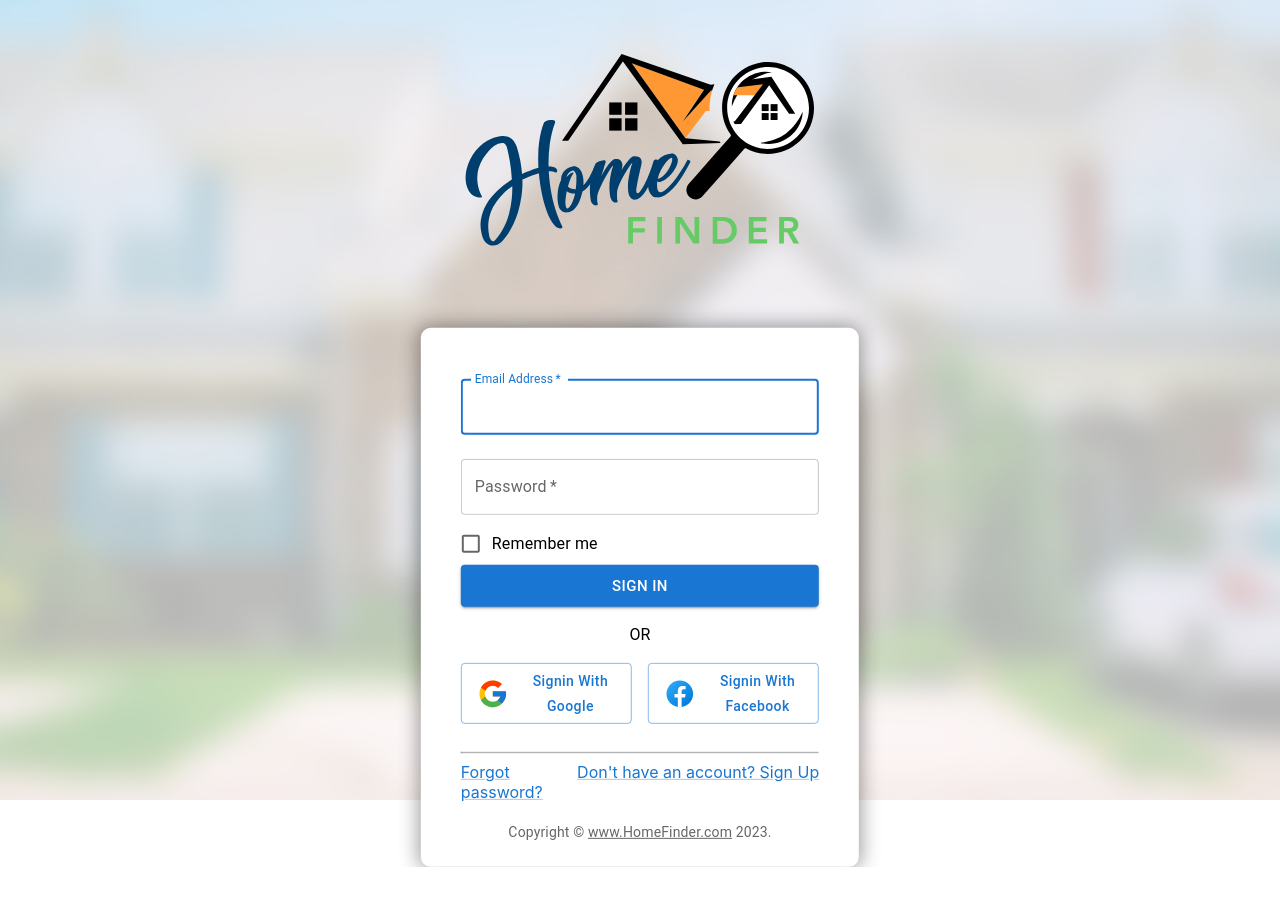
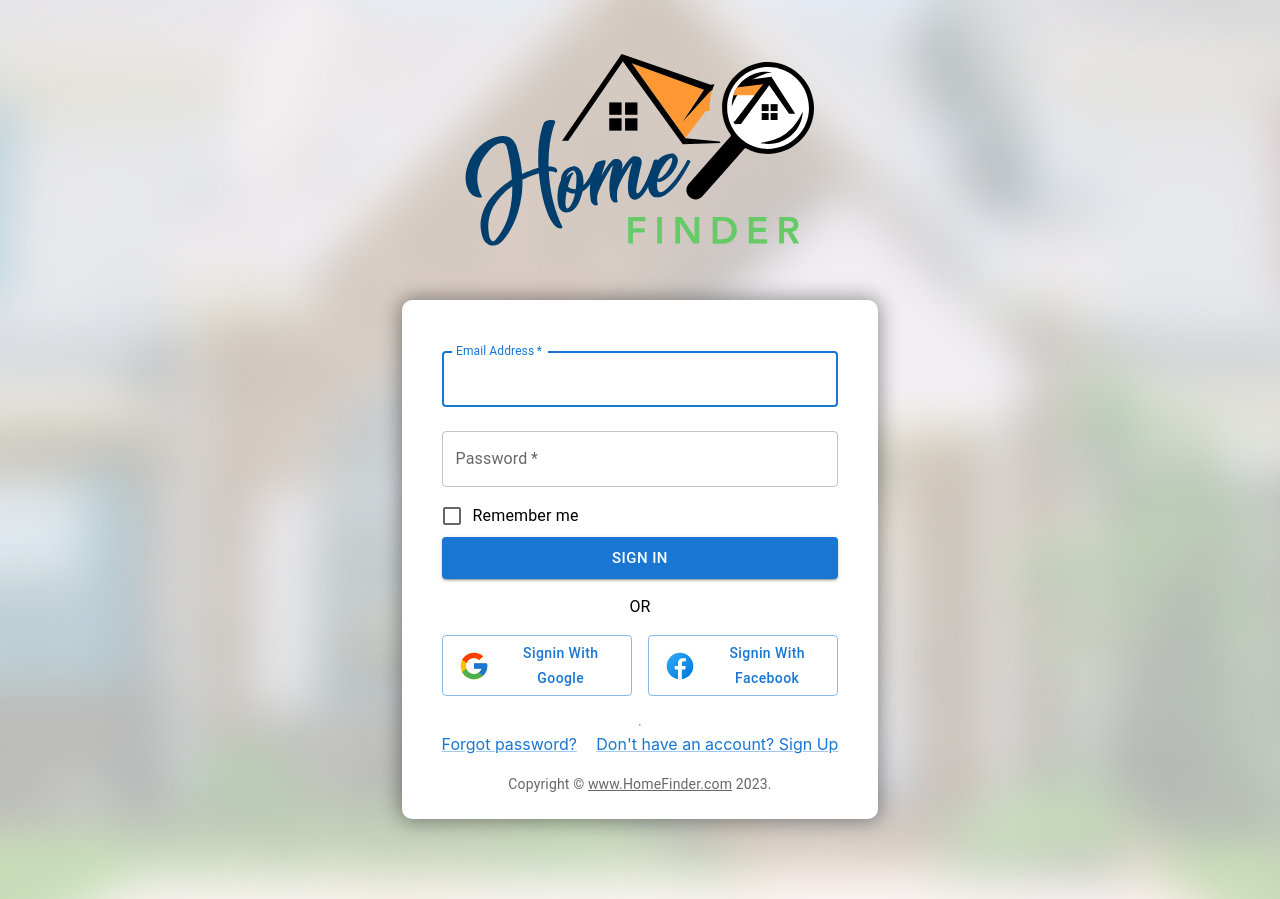
Before and after one commit to jinksendoh7/ApplicationProject_HomeFinder, a React (Create React App) app: page / in a window 1280 px wide. Before the commit the page ends 867 px from the top, so only its background shows below. Built offline with nearby package versions, Linux system fonts and the light colour scheme; no server answers.

Commit message:
create storage service

```diff
--- a/src/components/form/login/LoginForm.css
+++ b/src/components/form/login/LoginForm.css
@@ -2,24 +2,34 @@
     width:500px;
     text-align:left;
     position: relative;
-    left: 50%;
-    transform: translate(-50%, 20%);
+    display: flex;
+    flex-direction: column;
+    justify-content: center;
+    margin: 5rem auto 10rem auto;
     padding: 35px 40px 25px 40px;
     background-color: white;
     box-shadow: 0 0 20px 2px rgba(0, 0, 0, 0.4);
     border-radius: 10px;
 
+
 }
 
 @media only screen and (min-width: 992px) {
     .formContainer {
-        width: 28%;
+        width: 30%;
         margin-bottom: 5rem;
     }
 }
+@media (min-width: 1200px) {
+    .formContainer {
+        width: 31%;
+        margin-bottom: 5rem;
+    }
+
+ }
 @media only screen and (max-width: 600px) { /* For Mobile Screen */
     .formContainer {
-        width: 280px;
+        width: 320px;
         margin-bottom: 5rem;
     }
 }
@@ -40,13 +50,11 @@
     margin: 0 auto;
 }
 
-.bg {
+body {
     background-image: url(../../../assets/images/HomeBackground.jpg);
-    height: 100vh;
-    margin: 0 auto;
     background-position: center;
-    background-repeat: no-repeat;
-    background-size: cover;
+    background-repeat: repeat;
+
 }
 .margin-break{
     margin: 1rem;
--- a/src/components/form/login/LoginForm.js
+++ b/src/components/form/login/LoginForm.js
@@ -23,12 +23,7 @@ import reset from '../../../pages/reset-password/ResetPasswordPage';
 
 function LoginForm() {
   // Provide Context
-  const { googleSignIn, user } = UserAuth();
-  const { facebookSignIn } = UserAuth();
-
-  const responseFacebook = (response) => {
-    console.log(response);
-  };
+  const { googleSignIn, facebookSignIn, user } = UserAuth();
 
   const navigate = useNavigate();
 
@@ -114,7 +109,7 @@ function LoginForm() {
             container
             spacing={2}
             columns={16}
-            justifyContent="space-around"
+            justifyContent="space-between"
             alignItems="center"
           >
             <Grid
@@ -139,7 +134,7 @@ function LoginForm() {
             >
               <Button
                 variant="outlined"
-                onClick={handleGoogleSignIn}
+                onClick= {handleFacbookSignIn}
               >
                 <img
                   src={FacebookIcon}
--- a/src/components/form/signup/SignupForm.css
+++ b/src/components/form/signup/SignupForm.css
@@ -1,15 +1,3 @@
-/* .signupContainer {
-    width: 500px;
-    text-align: left;
-    position: relative;
-    left: 50%;
-    transform: translate(-50%, 20%);
-    padding: 35px 40px 25px 40px;
-    background-color: white;
-    box-shadow: 0 0 20px 2px rgba(0, 0, 0, 0.4);
-    border-radius: 10px;
-} */
-
-.form-wrapper{
-    margin-top: -50px;
+.wrapper-logo{
+    margin-bottom: 1rem;
 }
--- a/src/components/form/signup/SignupForm.js
+++ b/src/components/form/signup/SignupForm.js
@@ -11,8 +11,6 @@ import GoogleIcon from '../../../assets/images/google.svg';
 import FacebookIcon from '../../../assets/images/facebook.svg';
 import { Typography } from '@mui/material';
 import { useNavigate } from "react-router-dom";
-import { Alert, AlertTitle } from '@mui/material';
-
 
 import ToggleButtonGroup from '@mui/material/ToggleButtonGroup';
 import ToggleButton from '@mui/material/ToggleButton';
@@ -22,8 +20,12 @@ import './SignupForm.css';
 
 import { db } from '../../../configs/FirebaseConfig';
 import { collection, addDoc, serverTimestamp } from 'firebase/firestore';
+import { UserAuth } from '../../../contexts/auth/AuthContext';
+
+
 import ErrorComponent from '../../error/ErrorComponent';
 
+import StorageService from '../../../services/storage/StorageService';
 
 function SignUpForm() {
   const navigate = useNavigate();
@@ -38,6 +40,9 @@ function SignUpForm() {
   const [isError, setIsError] = useState(false);
   const [errMessage, setErrMessage] = useState('');
 
+  const { googleSignIn, facebookSignIn, SignUp, user } = UserAuth();
+
+
   const handleSignUpWithGoogle = () => {
     //Codes here
   };
@@ -46,13 +51,12 @@ function SignUpForm() {
     //Codes here.
   };
 
-  const handleChange = (e) => {
+  const handleChangeUserType = (e) => {
     setUserType(e.target.value);
-    // Codes here.
-    //console.log(e.target.value);
+
   };
 
-  const SubmitHandler = async (e) => {
+  const handleSubmitForm = async (e) => {
     e.preventDefault();
 
     if (password !== confirmPassword) {
@@ -66,7 +70,10 @@ function SignUpForm() {
     else {
 
       try {
-        const docRef = await addDoc(collection(db, 'users'), {
+        SignUp(email,password);
+
+
+       /*  const docRef = await addDoc(collection(db, 'users'), {
           timestamp: serverTimestamp(),
           firstname: firstName,
           lastname: lastName,
@@ -75,7 +82,7 @@ function SignUpForm() {
           recieve: recieve,
           usertype: userType
         });
-        console.log('User added to database with ID: ', docRef.id);
+        console.log('User added to database with ID: ', docRef.id); */
         setName('');
         setLastName('');
         setEmail('');
@@ -98,8 +105,8 @@ function SignUpForm() {
           mainLogo="loginLogo"
         ></Logo>
       </div>
-      <div className="formContainer form-wrapper">
-        <form onSubmit={SubmitHandler} href="login" >
+      <div className="formContainer">
+        <form onSubmit={handleSubmitForm}  >
           {/* Beginning of grid */}
           <Grid
             container
@@ -118,7 +125,7 @@ function SignUpForm() {
                 required
                 id="firstName"
                 label="First Name"
-                fullWidth
+                fullWidth="full"
                 value={firstName}
                 onChange={(event) => setName(event.target.value)}
               />
@@ -132,7 +139,7 @@ function SignUpForm() {
                 required
                 id="lastName"
                 label="Last Name"
-                fullWidth
+                fullWidth="full"
                 value={lastName}
                 onChange={(event) => setLastName(event.target.value)}
               />
@@ -164,7 +171,7 @@ function SignUpForm() {
           <TextField
             margin="normal"
             required
-            fullWidth
+            fullWidth="full"
             name="password2"
             label="Confirm Password"
             type="password"
@@ -177,7 +184,7 @@ function SignUpForm() {
             color="primary"
             value={userType}
             exclusive
-            onChange={handleChange}
+            onChange={handleChangeUserType}
             aria-label="user"
             sx={{ mt: 1.5 }}
             fullWidth="full"
@@ -200,6 +207,7 @@ function SignUpForm() {
             </ToggleButton>
           </ToggleButtonGroup>
           {/* checkbutton */}
+          <div className="margin-break"></div>
           <FormControlLabel
             control={
               <Checkbox
@@ -210,9 +218,10 @@ function SignUpForm() {
             }
             label="I want to receive inspiration, marketing, promotions, and updates via email"
           />
+          <div className="margin-break"></div>
           <Button
             type="submit"
-            fullWidth
+            fullWidth="full"
             variant="contained"
             //href="/"  // This was causing the add document not to work.
             size="large"
--- a/src/contexts/auth/AuthContext.js
+++ b/src/contexts/auth/AuthContext.js
@@ -18,6 +18,10 @@ export const AuthContextProvider = ({ children }) => {
   // Email and Password Logins here
   const Signup = (email, password) => {
     createUserWithEmailAndPassword(email, password)
+    .then((result) => {
+      setUser(result.user);
+    })
+
   }
 
   const Login = (email, password) => {
--- /dev/null
+++ b/src/services/storage/StorageService.js
@@ -0,0 +1,18 @@
+
+import { db } from '../../../configs/FirebaseConfig';
+import { collection, addDoc, serverTimestamp } from 'firebase/firestore';
+
+class StorageService {
+
+    static async addData(docName, doc){
+        try {
+            const docRef = await addDoc(collection(db, docName), doc);
+        }
+        catch(e){
+            console.log('Error saving in ', docName, doc);
+        }
+    }
+
+}
+
+module.exports = StorageService;
```
Also changed, not shown: src/contexts/storage/StorageContext.js (deleted, +0 -19 lines).
